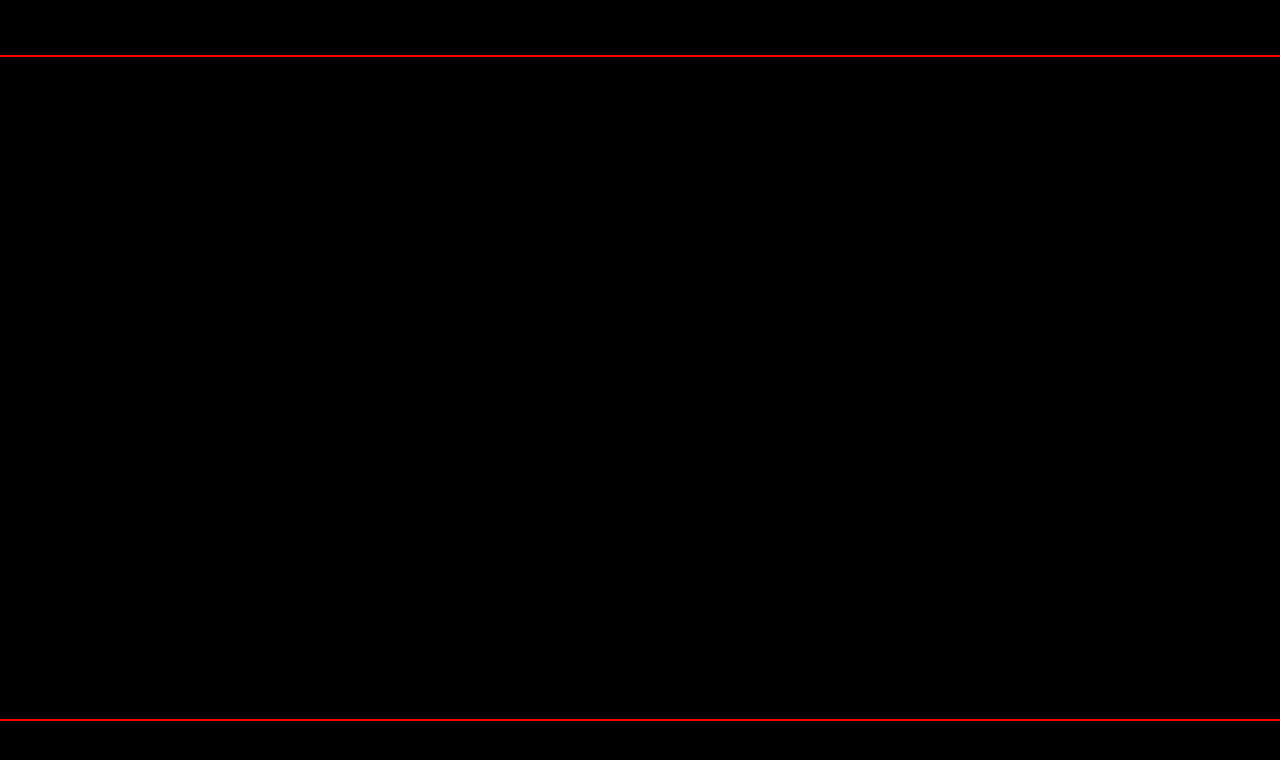
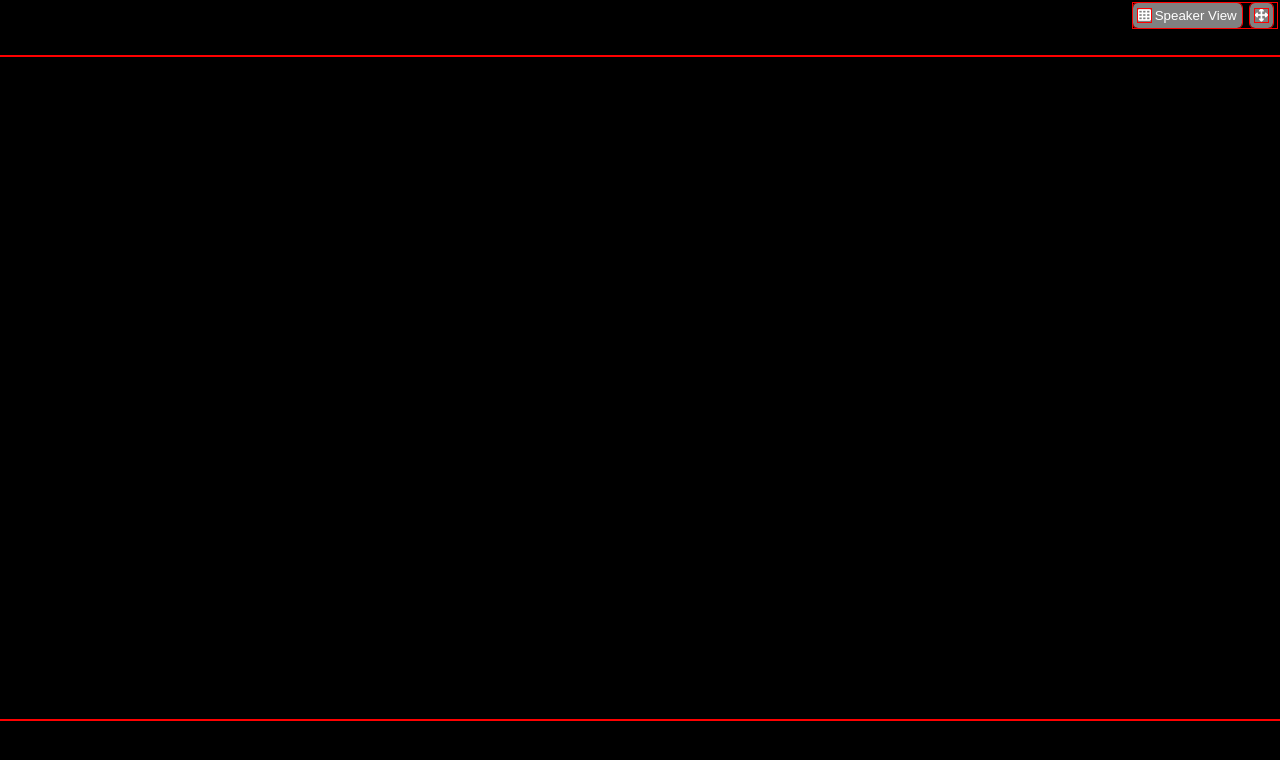
Before and after one commit to LeonardoFilesi/html-css-zoom, a plain HTML site: page index.html in a window 1280 px wide. Drawn offline with Linux system fonts and the light colour scheme.

Commit message:
feat: :sparkles: Completes header

```diff
--- a/css/style.css
+++ b/css/style.css
@@ -1,25 +1,54 @@
-/*RESET*/
+/* RESET */
 * {
     outline: 1px solid rgb(255, 0, 0);
     margin: 0;
     padding: 0;
     box-sizing: border-box;
+    color: white;
 }
 
+/* COMMON  */
 .container {
     height: 100vh;
     width: 100vw;
     background-color: black;
 }
 
+.relative {
+    position: relative;
+}
+
+.absolute {
+    position: absolute;
+}
+
+/* HEADER */
 header {
     height: 7vh;
 }
 
+.button-container {
+    top: 3px;
+    right: 3px;
+}
+
+.button {
+    background-color: grey;
+    border-radius: 5px;
+    padding: 5px;
+    margin-right: 4px;
+    border: none;
+}
+
+
+/* MAIN */
 main {
     height: 83vh;
 }
 
+
+/* FOOTER */
+
 footer {
     height: 10vh;
 }
--- a/index.html
+++ b/index.html
@@ -10,8 +10,11 @@
 </head>
 <body>
     <div class="container">
-        <header>
-
+        <header class="relative">
+            <div class="absolute button-container">
+                <button class="button"><i class="fa-solid fa-table-cells"></i> Speaker View</button>
+                <button class="button"><i class="fa-solid fa-arrows-up-down-left-right"></i></button>
+            </div>
         </header>
         <main>
 
```
